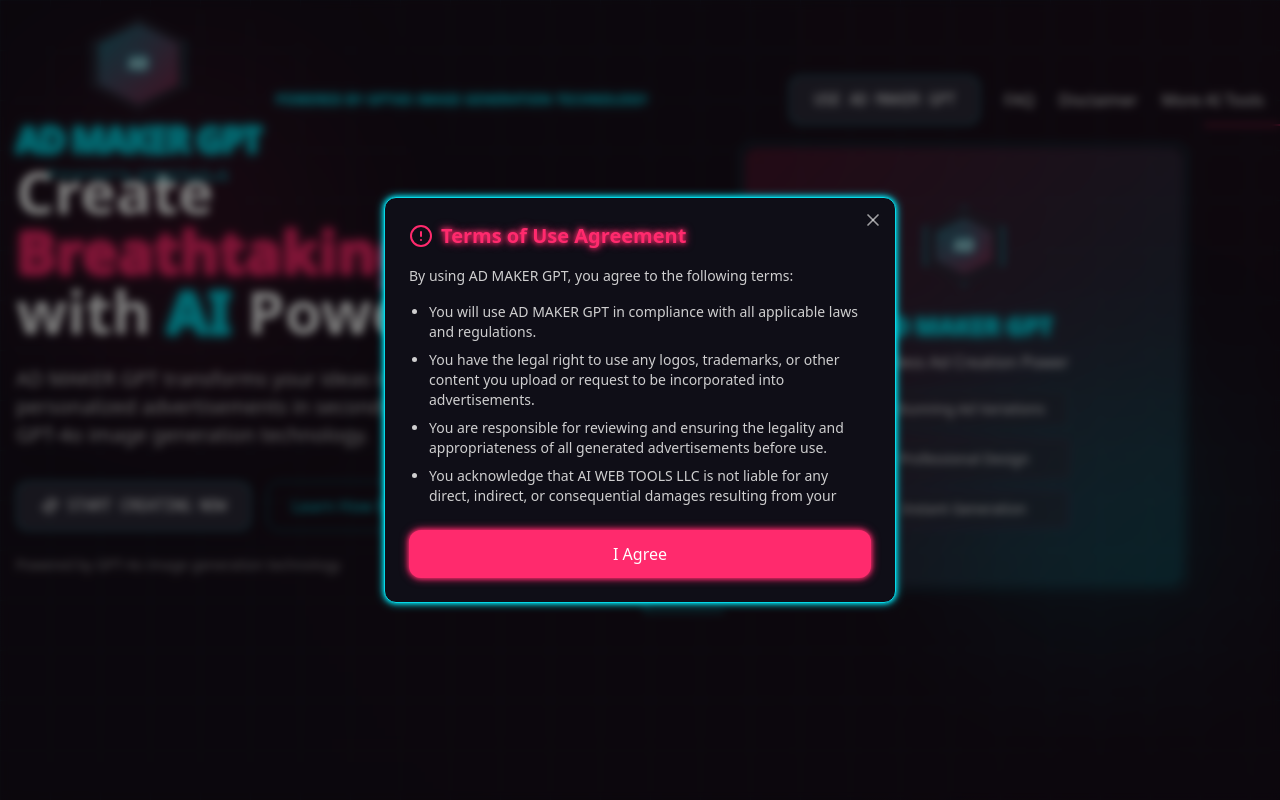
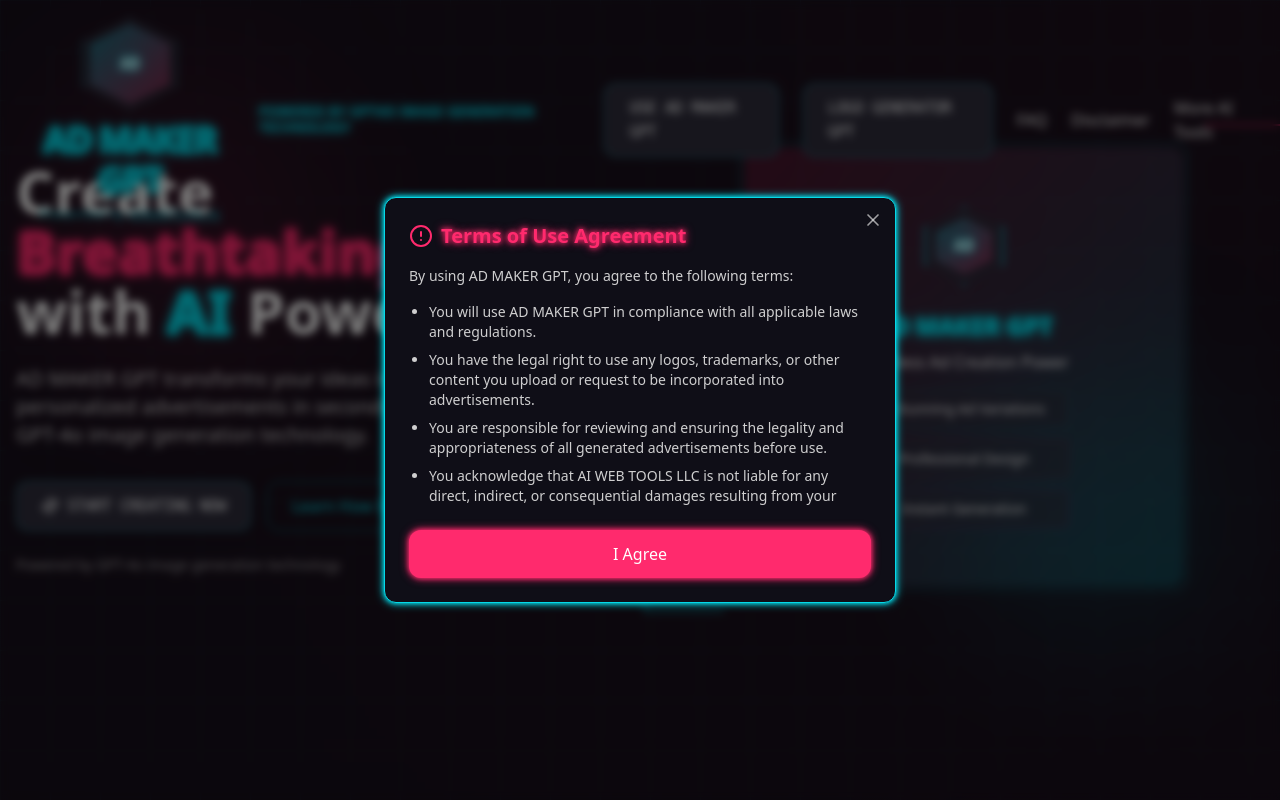
Before and after one commit to aiwebtools/adandlogomakergpt, a React (Vite) app: page / in a window 1280 px wide. Shown: the top 800 px of the page. Built offline with nearby package versions, Linux system fonts and the light colour scheme.

Commit message:
Add logo generator button
Add a button to the header and footer that links to the logo generator tool.

```diff
--- a/src/components/Footer.tsx
+++ b/src/components/Footer.tsx
@@ -18,6 +18,16 @@ const Footer: React.FC = () => {
                   rel="noopener noreferrer"
                 >
                   USE AD MAKER GPT
+                </a>
+              </li>
+              <li>
+                <a
+                  href="https://chatgpt.com/g/g-ICcKk0tgw-creative-logo-generator-and-assistant"
+                  className="text-cyberpunk-foreground hover:text-cyberpunk-primary transition-colors"
+                  target="_blank"
+                  rel="noopener noreferrer"
+                >
+                  LOGO GENERATOR GPT
                 </a>
               </li>
               <li>
--- a/src/components/Header.tsx
+++ b/src/components/Header.tsx
@@ -56,6 +56,14 @@ const Header: React.FC = () => {
             <span>USE AD MAKER GPT</span>
           </a>
           <a
+            href="https://chatgpt.com/g/g-ICcKk0tgw-creative-logo-generator-and-assistant"
+            className="cyberpunk-button group"
+            target="_blank"
+            rel="noopener noreferrer"
+          >
+            <span>LOGO GENERATOR GPT</span>
+          </a>
+          <a
             href="#faq"
             className="text-cyberpunk-foreground hover:text-cyberpunk-primary transition-colors"
           >
@@ -95,6 +103,15 @@ const Header: React.FC = () => {
             <span>USE AD MAKER GPT</span>
           </a>
           <a
+            href="https://chatgpt.com/g/g-ICcKk0tgw-creative-logo-generator-and-assistant"
+            className="cyberpunk-button group w-full text-center py-2"
+            target="_blank"
+            rel="noopener noreferrer"
+            onClick={() => setIsMobileMenuOpen(false)}
+          >
+            <span>LOGO GENERATOR GPT</span>
+          </a>
+          <a
             href="#faq"
             className="text-cyberpunk-foreground hover:text-cyberpunk-primary transition-colors py-2"
             onClick={() => setIsMobileMenuOpen(false)}
```
